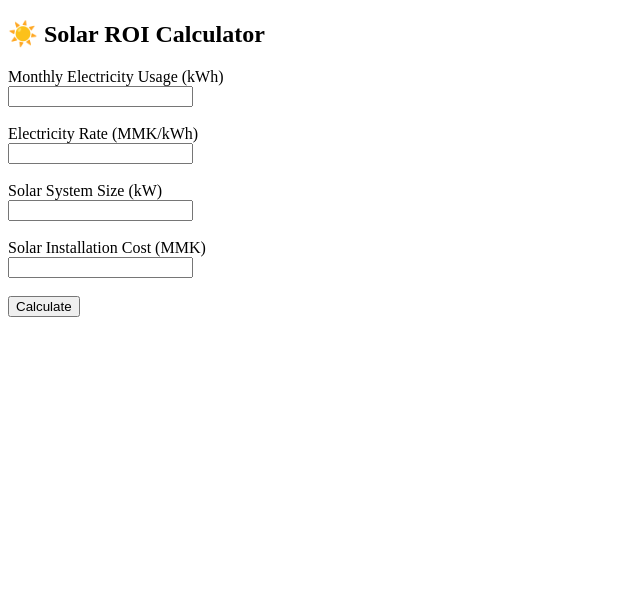
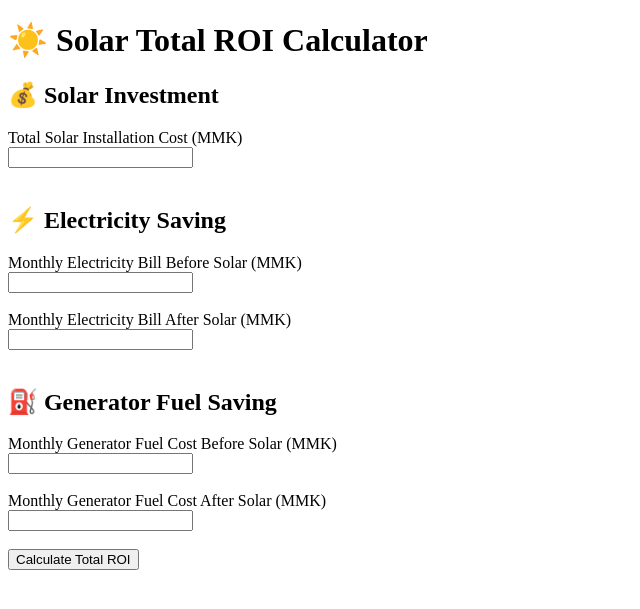
Before and after one commit to kyawrkar13-sys/Rkar-Kyaw, a Flask app: page /solar in a window 1280 px wide. Shown: the top 609 px of the page, without its empty margins (0-640 px from the left). Run offline with Flask 3, Linux system fonts and the light colour scheme.

Commit message:
Update solar.html

```diff
--- a/templates/solar.html
+++ b/templates/solar.html
@@ -7,27 +7,35 @@
 
 <body>
 
-<h2>☀️ Solar ROI Calculator</h2>
+<h1>☀️ Solar Total ROI Calculator</h1>
 
-<form method="post">
+<form method="POST">
 
-<label>Monthly Electricity Usage (kWh)</label><br>
-<input type="number" name="monthly_kwh" required>
-<br><br>
+    <h2>💰 Solar Investment</h2>
 
-<label>Electricity Rate (MMK/kWh)</label><br>
-<input type="number" name="rate" required>
-<br><br>
+    <label>Total Solar Installation Cost (MMK)</label><br>
+    <input type="number" name="solar_cost" required><br><br>
 
-<label>Solar System Size (kW)</label><br>
-<input type="number" step="0.1" name="solar_kw" required>
-<br><br>
 
-<label>Solar Installation Cost (MMK)</label><br>
-<input type="number" name="cost" required>
-<br><br>
+    <h2>⚡ Electricity Saving</h2>
 
-<button type="submit">Calculate</button>
+    <label>Monthly Electricity Bill Before Solar (MMK)</label><br>
+    <input type="number" name="electricity_before" required><br><br>
+
+    <label>Monthly Electricity Bill After Solar (MMK)</label><br>
+    <input type="number" name="electricity_after" required><br><br>
+
+
+    <h2>⛽ Generator Fuel Saving</h2>
+
+    <label>Monthly Generator Fuel Cost Before Solar (MMK)</label><br>
+    <input type="number" name="generator_before" required><br><br>
+
+    <label>Monthly Generator Fuel Cost After Solar (MMK)</label><br>
+    <input type="number" name="generator_after" required><br><br>
+
+
+    <button type="submit">Calculate Total ROI</button>
 
 </form>
 
@@ -36,18 +44,37 @@
 
 <hr>
 
-<h3>📊 Result</h3>
+<h2>📊 Total ROI Result</h2>
 
-<p>Annual Electricity: {{result.annual_kwh}} kWh/year</p>
+<p>
+Monthly Electricity Saving:
+<strong>{{ "{:,.0f}".format(result.monthly_electricity_saving) }} MMK</strong>
+</p>
 
-<p>Annual Solar Saving:
-{{result.saving}} MMK/year</p>
+<p>
+Monthly Generator Fuel Saving:
+<strong>{{ "{:,.0f}".format(result.monthly_generator_saving) }} MMK</strong>
+</p>
 
-<p>Payback Period:
-{{result.payback}} years</p>
+<p>
+Total Monthly Saving:
+<strong>{{ "{:,.0f}".format(result.total_monthly_saving) }} MMK</strong>
+</p>
 
-<p>ROI:
-{{result.roi}} %</p>
+<p>
+Total Annual Saving:
+<strong>{{ "{:,.0f}".format(result.total_annual_saving) }} MMK</strong>
+</p>
+
+<p>
+Annual ROI:
+<strong>{{ result.roi }} %</strong>
+</p>
+
+<p>
+⏳ Payback Period:
+<strong>{{ result.payback }} Years</strong>
+</p>
 
 {% endif %}
 
```
